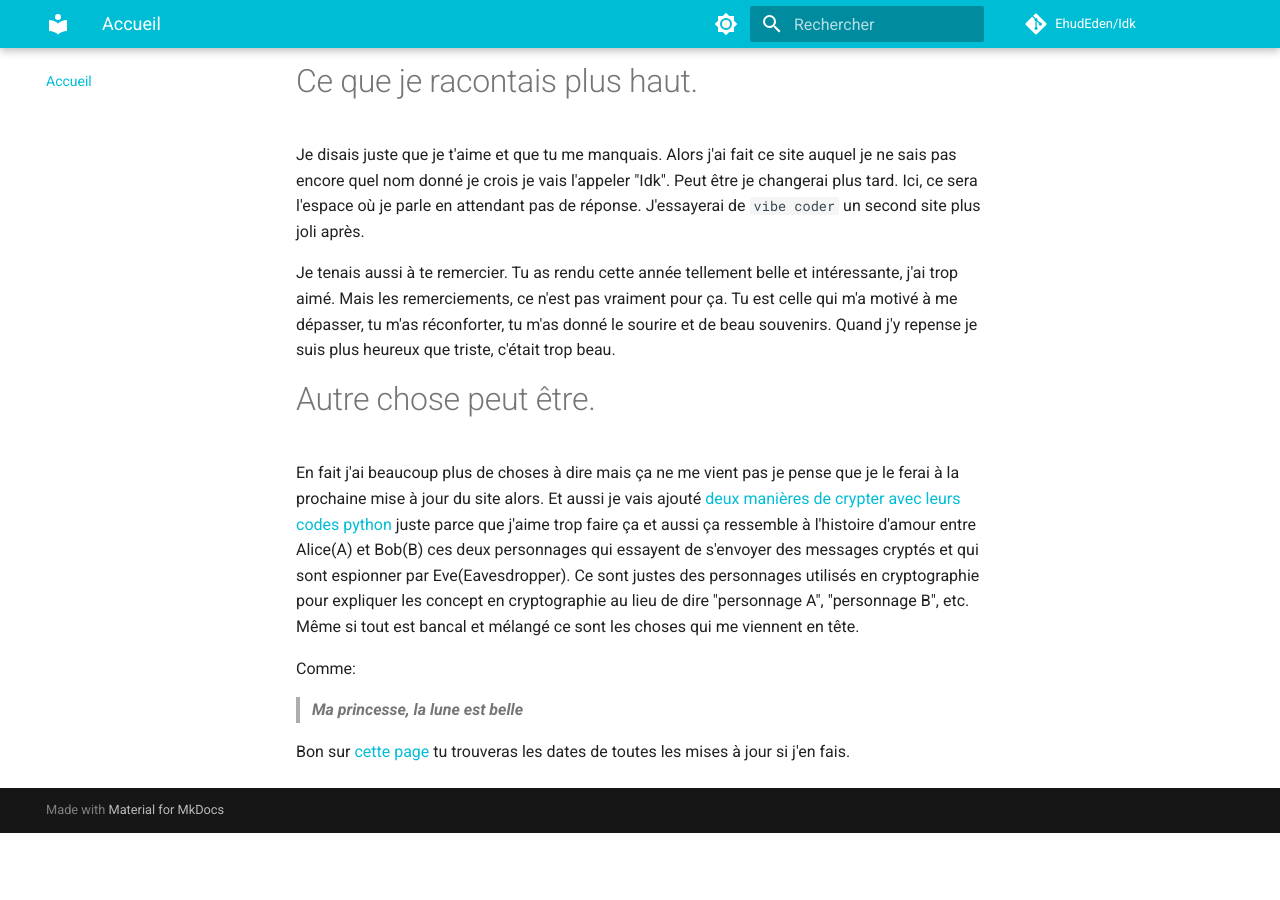
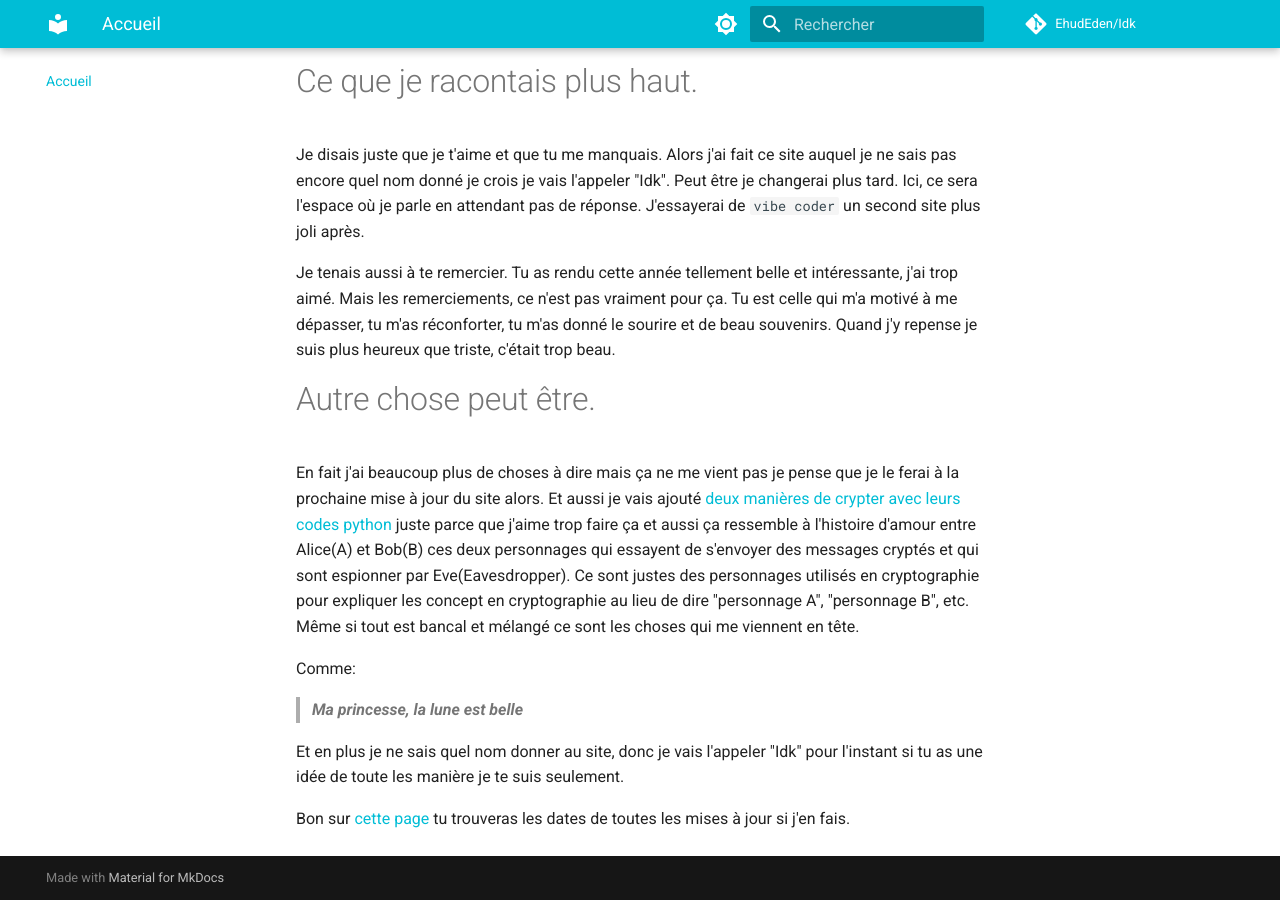
Before and after one commit to ShadowEd0/Idk, an MkDocs documentation site: the page built from docs/index.md, in a window 1280 px wide and 900 px high, scrolled down 615 px. Built offline with MkDocs 1.6.1 and Material for MkDocs 9.7.7, drawn with Linux system fonts in a browser that asks for light colours; comment, search, counter and statistics services are not loaded; before the commit the page ends 1448 px from its top, so only the background shows below that.

Commit message:
ajout d'une phrase pour le nom du site dans index.md

```diff
--- a/docs/index.md
+++ b/docs/index.md
@@ -22,6 +22,8 @@ Comme:
 
 > **_Ma princesse, la lune est belle_**
 
+Et en plus je ne sais quel nom donner au site, donc je vais l'appeler "Idk" pour l'instant si tu as une idée de toute les manière je te suis seulement.
+
 
 
 Bon sur [cette page](mises_à_jour) tu trouveras les dates de toutes les mises à jour si j'en fais.
```
